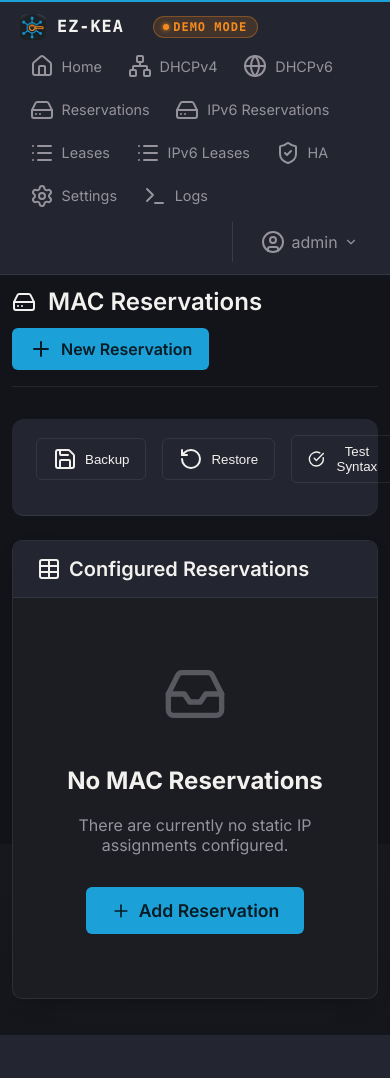
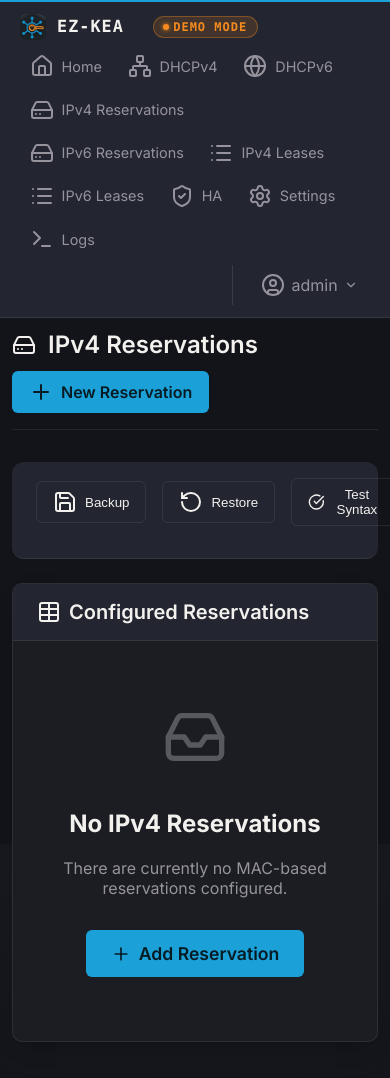
Before and after one commit to fenleytech/ez-kea, a Flask app: page /mac-reservations in a window 390 px wide; the page is wider, and only the part inside the window is pictured. Before the commit the page ends 1035 px from the top of that part, so only its background shows below. Run offline with Flask 3, Linux system fonts and the light colour scheme; a user stored in the database is signed in.

Commit message:
Label IPv4 views explicitly and stop the navbar clipping items
The nav read 'Reservations' and 'Leases' for IPv4 but 'IPv6 Reservations' and
'IPv6 Leases' for IPv6, and the page titles and headings disagreed further
still ('MAC Reservations', 'Active DHCP Leases'). Only the DHCPv4/DHCPv6 pools
pair was symmetric. IPv4 is now named as explicitly as IPv6 across the nav,
page titles, headings, and dashboard cards.

The MAC-versus-DUID distinction is preserved where IPv6 already put it: in the
table columns and the empty-state subtext, rather than in the page name.

Longer labels exposed a pre-existing layout bug. .navbar-container had a fixed
64px height and did not wrap outside the 900px breakpoint, so the last nav
items were cut off on common laptop widths -- Settings was already clipped at
1440px, and the added text pushed Logs off-screen entirely, making it
unreachable. The container and list now wrap at every width.

Screenshots regenerated to match.

```diff
--- a/static/css/styles.css
+++ b/static/css/styles.css
@@ -361,13 +361,19 @@ tbody tr:hover {
   z-index: 50;
 }
 
+/* Wraps at every width rather than only on small screens. There are ten
+   top-level nav items and the IPv4/IPv6 labels are long, so a fixed-height
+   single row silently clipped the last items (Settings, Logs) on common
+   laptop widths — making them unreachable rather than merely cramped. */
 .navbar-container {
   max-width: 1600px;
   margin: 0 auto;
   display: flex;
+  flex-wrap: wrap;
   justify-content: space-between;
   align-items: center;
-  height: 64px;
+  min-height: 64px;
+  row-gap: 0.5rem;
 }
 
 .navbar-brand {
@@ -406,6 +412,7 @@ tbody tr:hover {
 
 .navbar-nav {
   display: flex;
+  flex-wrap: wrap;
   gap: 1rem;
   list-style: none;
   margin: 0;
--- a/templates/base.html
+++ b/templates/base.html
@@ -43,9 +43,9 @@
                 <li><a href="{{ url_for('main.system.index') }}" class="nav-link"><i data-lucide="home"></i> Home</a></li>
                 <li><a href="{{ url_for('main.dhcp4.pools') }}" class="nav-link"><i data-lucide="network"></i> DHCPv4</a></li>
                 <li><a href="{{ url_for('main.dhcp6.pools6') }}" class="nav-link"><i data-lucide="globe"></i> DHCPv6</a></li>
-                <li><a href="{{ url_for('main.dhcp4.mac_reservations') }}" class="nav-link"><i data-lucide="hard-drive"></i> Reservations</a></li>
+                <li><a href="{{ url_for('main.dhcp4.mac_reservations') }}" class="nav-link"><i data-lucide="hard-drive"></i> IPv4 Reservations</a></li>
                 <li><a href="{{ url_for('main.dhcp6.reservations6') }}" class="nav-link"><i data-lucide="hard-drive"></i> IPv6 Reservations</a></li>
-                <li><a href="{{ url_for('main.dhcp4.leases') }}" class="nav-link"><i data-lucide="list"></i> Leases</a></li>
+                <li><a href="{{ url_for('main.dhcp4.leases') }}" class="nav-link"><i data-lucide="list"></i> IPv4 Leases</a></li>
                 <li><a href="{{ url_for('main.dhcp6.leases6') }}" class="nav-link"><i data-lucide="list"></i> IPv6 Leases</a></li>
                 <li><a href="{{ url_for('main.ha.high_availability') }}" class="nav-link"><i data-lucide="shield-check"></i> HA</a></li>
                 <li><a href="{{ url_for('main.system.global_settings') }}" class="nav-link"><i data-lucide="settings"></i> Settings</a></li>
--- a/templates/index.html
+++ b/templates/index.html
@@ -57,7 +57,7 @@
 
   <div class="card" style="display: flex; flex-direction: column; height: 100%;">
     <div class="card-header">
-      <h2><i data-lucide="hard-drive"></i> MAC Reservations</h2>
+      <h2><i data-lucide="hard-drive"></i> IPv4 Reservations</h2>
     </div>
     <div class="card-body" style="flex-grow: 1; display: flex; flex-direction: column; justify-content: space-between;">
       <div>
@@ -72,7 +72,7 @@
 
   <div class="card" style="display: flex; flex-direction: column; height: 100%;">
     <div class="card-header">
-      <h2><i data-lucide="list"></i> Active Leases</h2>
+      <h2><i data-lucide="list"></i> Active IPv4 Leases</h2>
     </div>
     <div class="card-body" style="flex-grow: 1; display: flex; flex-direction: column; justify-content: space-between;">
       <div>
--- a/templates/leases.html
+++ b/templates/leases.html
@@ -1,10 +1,10 @@
 {% extends "base.html" %}
 
-{% block title %}DHCP Leases - EZ-Kea{% endblock %}
+{% block title %}IPv4 Leases - EZ-Kea{% endblock %}
 
 {% block content %}
 <div class="page-header">
-    <h1><i data-lucide="list"></i> Active DHCP Leases</h1>
+    <h1><i data-lucide="list"></i> Active IPv4 Leases</h1>
 </div>
 
 <div class="card">
--- a/templates/mac_reservations.html
+++ b/templates/mac_reservations.html
@@ -1,10 +1,10 @@
 {% extends "base.html" %}
 
-{% block title %}MAC Reservations - EZ-Kea{% endblock %}
+{% block title %}IPv4 Reservations - EZ-Kea{% endblock %}
 
 {% block content %}
 <div class="page-header">
-  <h1><i data-lucide="hard-drive"></i> MAC Reservations</h1>
+  <h1><i data-lucide="hard-drive"></i> IPv4 Reservations</h1>
   <div>
     <a href="{{ url_for('main.dhcp4.new_reservation') }}" class="btn btn-primary">
       <i data-lucide="plus"></i> New Reservation
@@ -75,8 +75,8 @@
     <div style="text-align: center; padding: 4rem 2rem;">
       <i data-lucide="inbox"
         style="width: 64px; height: 64px; color: var(--text-secondary); opacity: 0.5; margin-bottom: 1rem;"></i>
-      <h2>No MAC Reservations</h2>
-      <p style="color: var(--text-secondary); margin-bottom: 2rem;">There are currently no static IP assignments
+      <h2>No IPv4 Reservations</h2>
+      <p style="color: var(--text-secondary); margin-bottom: 2rem;">There are currently no MAC-based reservations
         configured.</p>
       <a href="{{ url_for('main.dhcp4.new_reservation') }}" class="btn btn-primary" style="padding: 0.75rem 1.5rem; font-size: 1.1rem;">
         <i data-lucide="plus" style="width: 20px; height: 20px;"></i> Add Reservation
```
Also changed, not shown: 7 other files.
